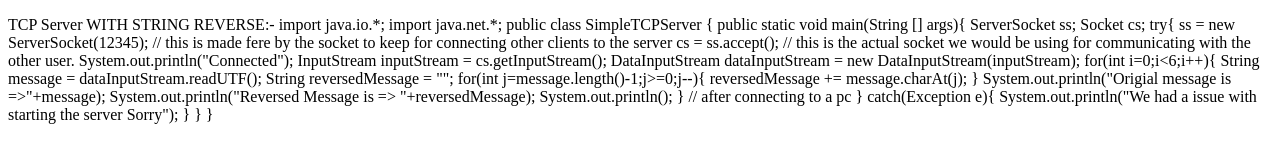
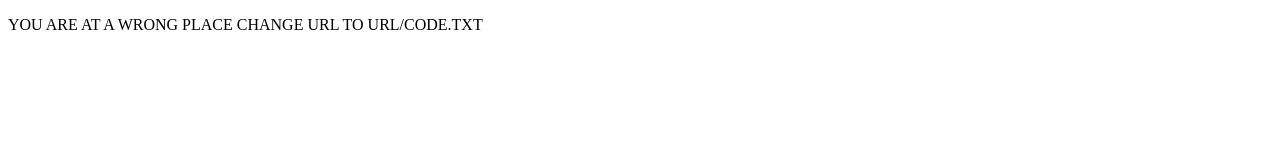
Before and after one commit to vitsucks/vitsucks.github.io, a plain HTML site: page index.html in a window 1280 px wide. Drawn offline with Linux system fonts and the light colour scheme.

Commit message:
First Code

```diff
--- a/index.html
+++ b/index.html
@@ -4,33 +4,8 @@
     <meta charset="UTF-8">
 
     <p>
-      TCP Server WITH STRING REVERSE:-
-      import java.io.*;
-      import java.net.*;
-      public class SimpleTCPServer {
-        public static void main(String [] args){
-          ServerSocket ss; Socket cs;
-          try{
-            ss = new ServerSocket(12345); // this is made fere by the socket to keep for connecting other clients to the server
-            cs = ss.accept(); // this is the actual socket we would be using for communicating with the other user.
-            System.out.println("Connected");
-            InputStream inputStream = cs.getInputStream();
-            DataInputStream dataInputStream = new DataInputStream(inputStream); for(int i=0;i<6;i++){
-            String message = dataInputStream.readUTF();
-            String reversedMessage = "";
-            for(int j=message.length()-1;j>=0;j--){
-              reversedMessage += message.charAt(j);
-            }
-            System.out.println("Origial message is =>"+message);
-            System.out.println("Reversed Message is => "+reversedMessage);
-            System.out.println();
-          }
-          // after connecting to a pc
-        }
-        catch(Exception e){
-          System.out.println("We had a issue with starting the server Sorry"); }
-          }
-      }
+      YOU ARE AT A WRONG PLACE
+      CHANGE URL TO URL/CODE.TXT
     </p>
 
 
```
Also changed, not shown: code.txt.
